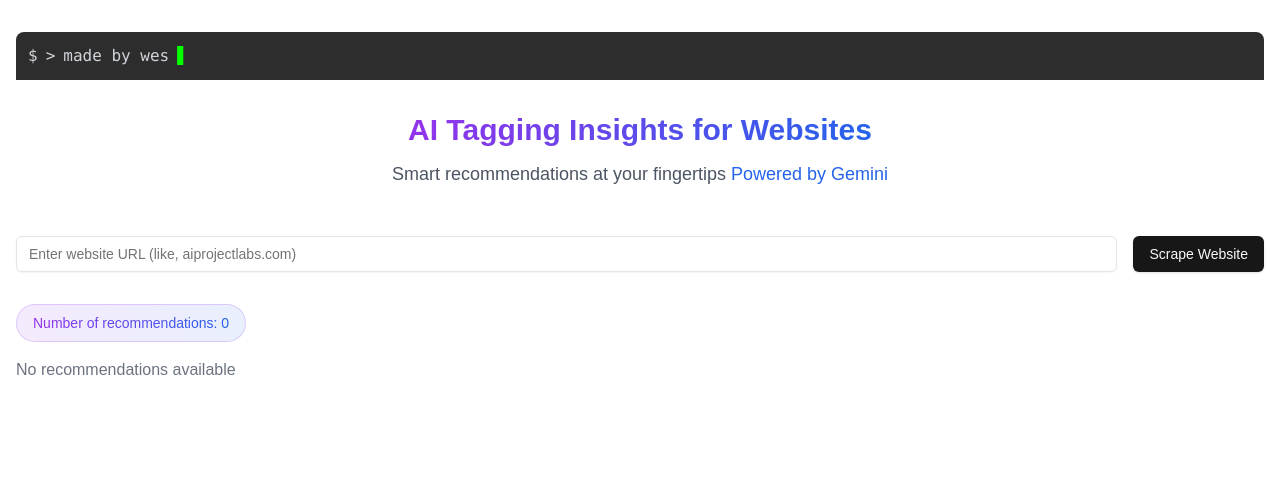
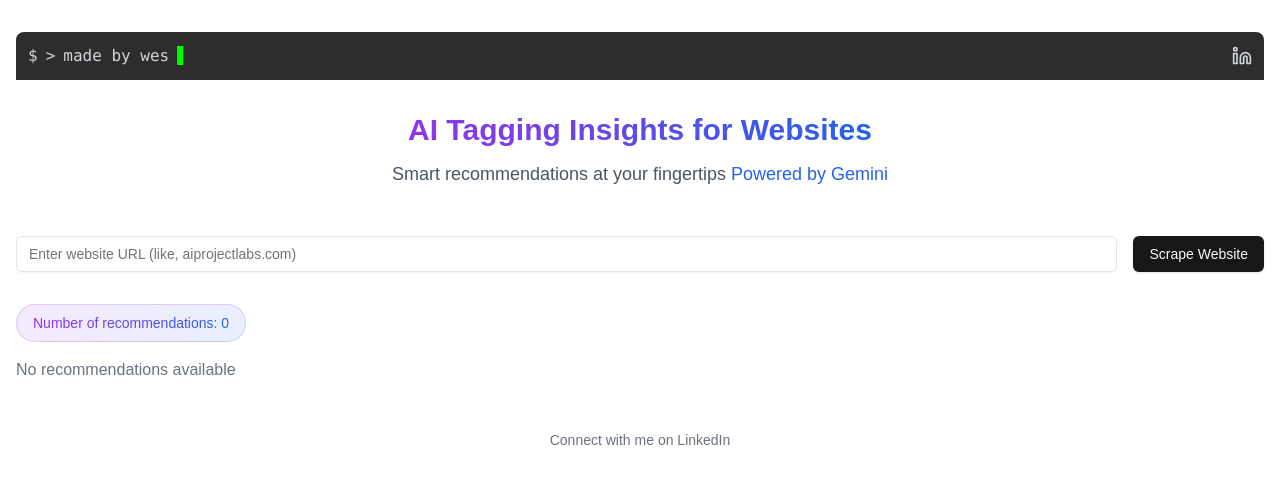
Before and after one commit to LargeLanguageMan/gemini-tag-engine, a Next.js app: page / in a window 1280 px wide. Shown: the top 484 px of the page. Built offline with nearby package versions, Linux system fonts and the light colour scheme.

Commit message:
adding linkedin

```diff
--- a/app/page.tsx
+++ b/app/page.tsx
@@ -4,7 +4,7 @@ import { useState, useEffect } from 'react'
 import { Card, CardContent, CardHeader, CardTitle } from "@/components/ui/card"
 import { Input } from "@/components/ui/input"
 import { Button } from "@/components/ui/button"
-import { Tag } from "lucide-react"
+import { Tag, Linkedin } from "lucide-react"
 
 interface Recommendation {
   element: string;
@@ -121,11 +121,21 @@ export default function WebsiteScraper() {
 
   return (
     <div className="container mx-auto px-4 py-8">
-      <div className="w-full bg-[#2D2D2D] text-white p-3 rounded-t-lg mb-8 font-mono flex items-center">
-        <span className="text-gray-300">$</span>
-        <span className="text-gray-300 ml-2">&gt;</span>
-        <span className="text-gray-300 ml-2">made by wes</span>
-        <span className={`ml-2 ${showCursor ? 'opacity-100' : 'opacity-0'} text-[#00FF00] transition-opacity duration-100`}>▋</span>
+      <div className="w-full bg-[#2D2D2D] text-white p-3 rounded-t-lg mb-8 font-mono flex items-center justify-between">
+        <div className="flex items-center">
+          <span className="text-gray-300">$</span>
+          <span className="text-gray-300 ml-2">&gt;</span>
+          <span className="text-gray-300 ml-2">made by wes</span>
+          <span className={`ml-2 ${showCursor ? 'opacity-100' : 'opacity-0'} text-[#00FF00] transition-opacity duration-100`}>▋</span>
+        </div>
+        <a
+          href="https://www.linkedin.com/in/wesley-hucker/"
+          target="_blank"
+          rel="noopener noreferrer"
+          className="text-gray-300 hover:text-white transition-colors duration-200"
+        >
+          <Linkedin className="w-5 h-5" />
+        </a>
       </div>
 
       <div className="text-center mb-12">
@@ -193,6 +203,18 @@ export default function WebsiteScraper() {
       ) : (
         <p className="text-gray-500">No recommendations available</p>
       )}
+
+      {/* Add this footer section */}
+      <div className="mt-12 text-center text-sm text-gray-500">
+        <a
+          href="https://www.linkedin.com/in/wesley-hucker/"
+          target="_blank"
+          rel="noopener noreferrer"
+          className="hover:text-blue-600 transition-colors duration-200"
+        >
+          Connect with me on LinkedIn
+        </a>
+      </div>
     </div>
   )
 }
```
